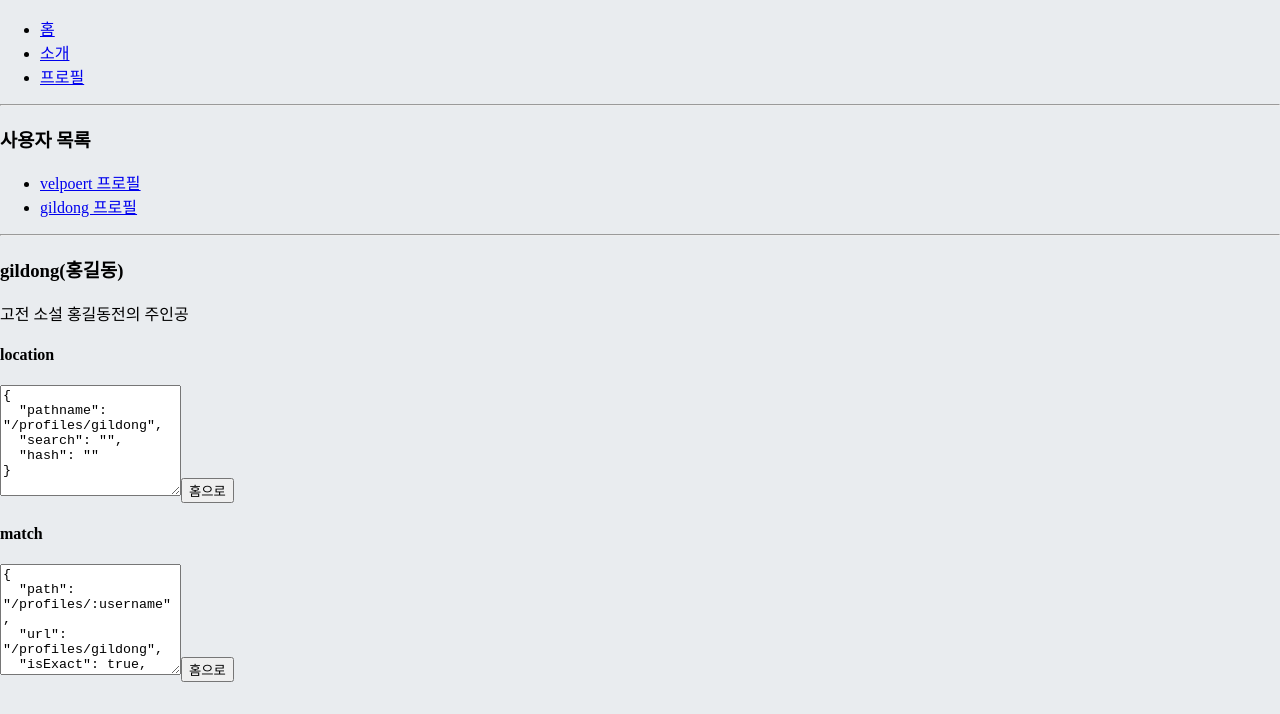
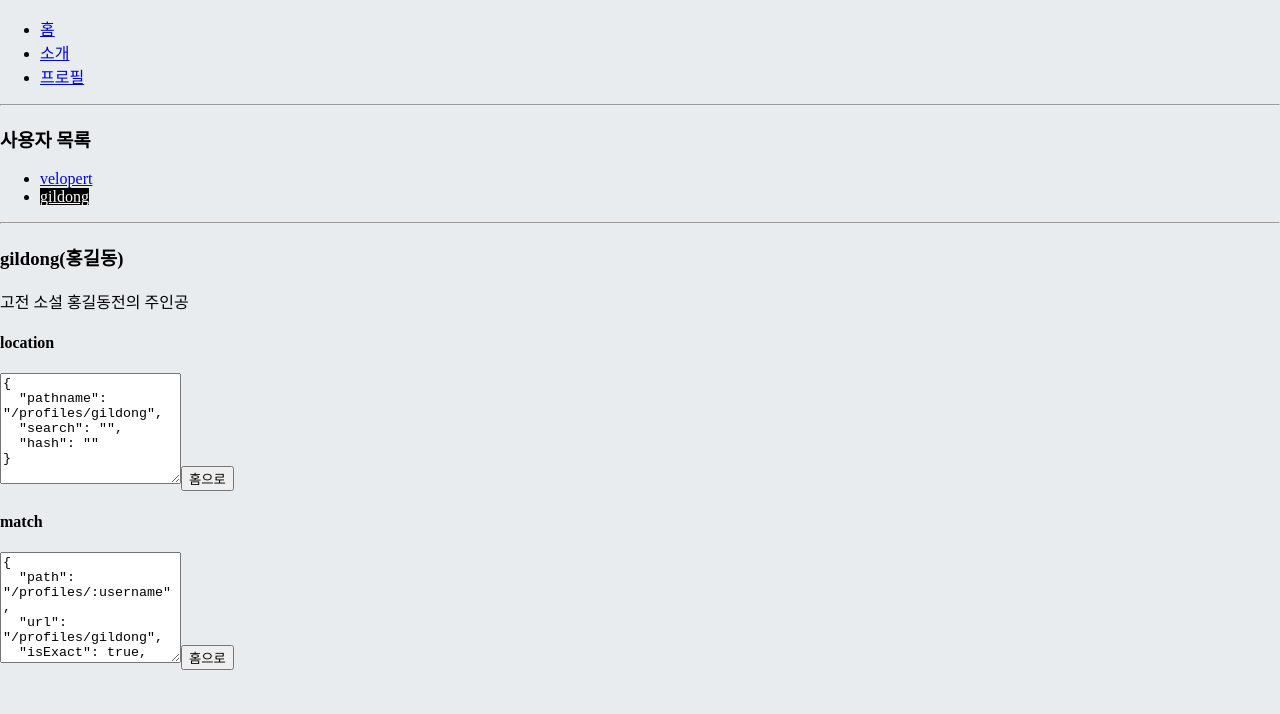
Before and after one commit to yhyem/react-practice, a React (Create React App) app: page /profiles/gildong in a window 1280 px wide. Shown: the top 714 px of the page. Built offline with nearby package versions, Linux system fonts and the light colour scheme; the HTML template or start-up script is replaced by a standard one.

Commit message:
리액트 라우터 부가기능 : NavLink

```diff
--- a/src/Router/Profiles.js
+++ b/src/Router/Profiles.js
@@ -1,18 +1,26 @@
 import React from 'react';
-import { Route, Link } from 'react-router-dom';
+import { Route, NavLink } from 'react-router-dom';
 import Profile from './Profile';
 
 
 const Profiles = () => {
+    const activeStyle = {
+        background: 'black',
+        color: 'white'
+    };
     return (
         <div>
             <h3>사용자 목록</h3>
             <ul>
                 <li>
-                    <Link to='/profiles/velopert'>velpoert 프로필</Link>
+                    <NavLink activeStyle={activeStyle} to='/profiles/velopert'>
+                        velopert
+                    </NavLink>
                 </li>
                 <li>
-                    <Link to='/profiles/gildong'>gildong 프로필</Link>
+                    <NavLink activeStyle={activeStyle} to='/profiles/gildong'>
+                        gildong
+                    </NavLink>
                 </li>
             </ul>
             <hr />
```
